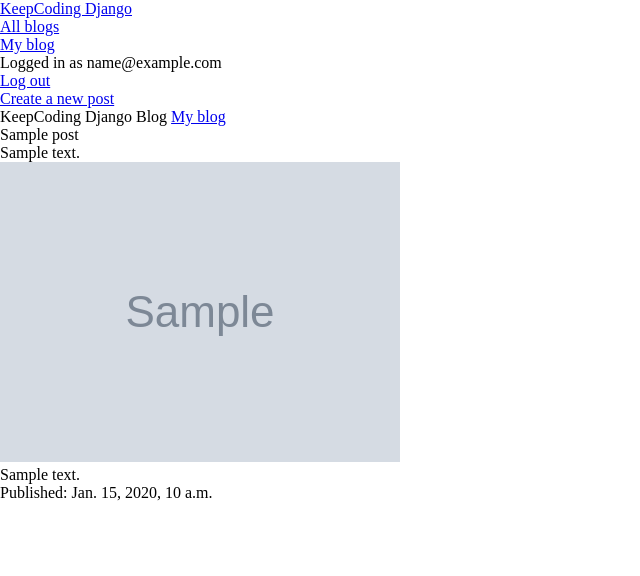
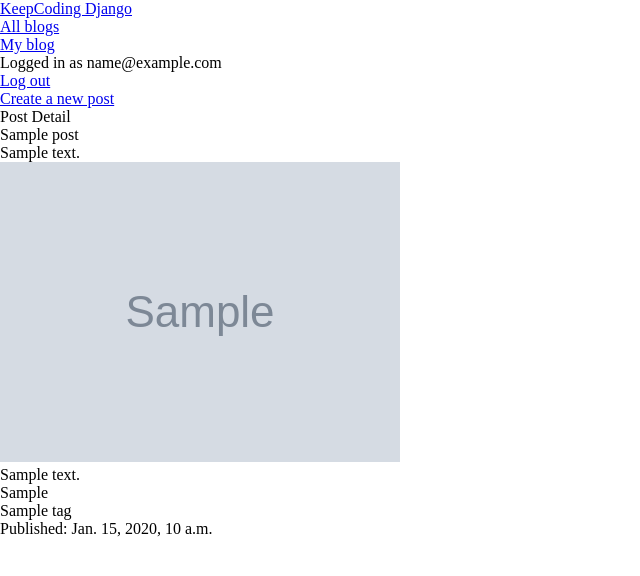
Before and after one commit to sergio-alonso/keepcoding-django, a Django app: template blogs/templates/post_detail.html in a window 1280 px wide. Shown: the top 576 px of the page, without its empty margins (0-640 px from the left). Run offline with Django 3.2, Linux system fonts and the light colour scheme; a user stored in the database is signed in; tables that the repository leaves empty hold one stand-in row (values such as "Sample post"); the template is opened without the code that fills it: values that come from a table or form of the project are taken from there, most other values are stand-ins (such as "Sample title", 1, 10 or a date in 2020); grey boxes marked "Sample" are stand-in pictures.

Commit message:
templates: fix post detail

```diff
--- a/blogs/templates/post_detail.html
+++ b/blogs/templates/post_detail.html
@@ -1,12 +1,8 @@
 {% extends 'base.html' %}
 
-{% block header_text %}KeepCoding Django Blog{% endblock %}
+{% block header_text %}<h1>Post Detail</h1>{% endblock %}
 
 {% block content %}
-
-{% if user.is_authenticated %}
-<a href="{% url 'blog' user.email %}">My blog</a>
-{% endif %}
 
 <h2 class="post-title">{{ post.title }}</h2>
 
@@ -16,6 +12,10 @@
 
 <p>{{ post.description }}</p>
 
-<p>Published: <time datetime="{{ post.publised_date }}">{{ post.published_date }}</time></p>
+<p>{{ post.category }}</p>
+
+<p>{{ tag.name }}</p>
+
+<p>Published: <time datetime="{{ post.published_date }}">{{ post.published_date }}</time></p>
 
 {% endblock %}
```
